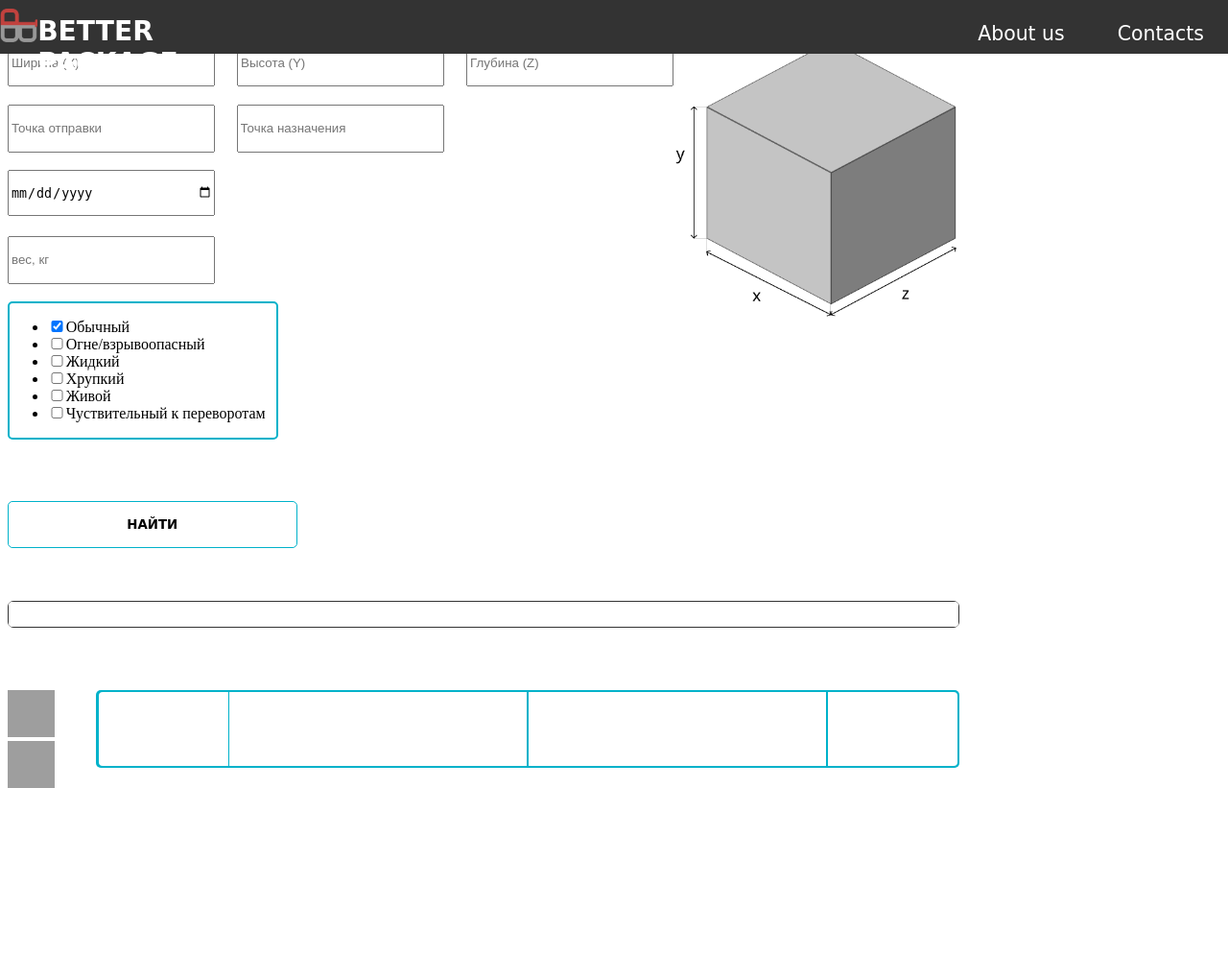
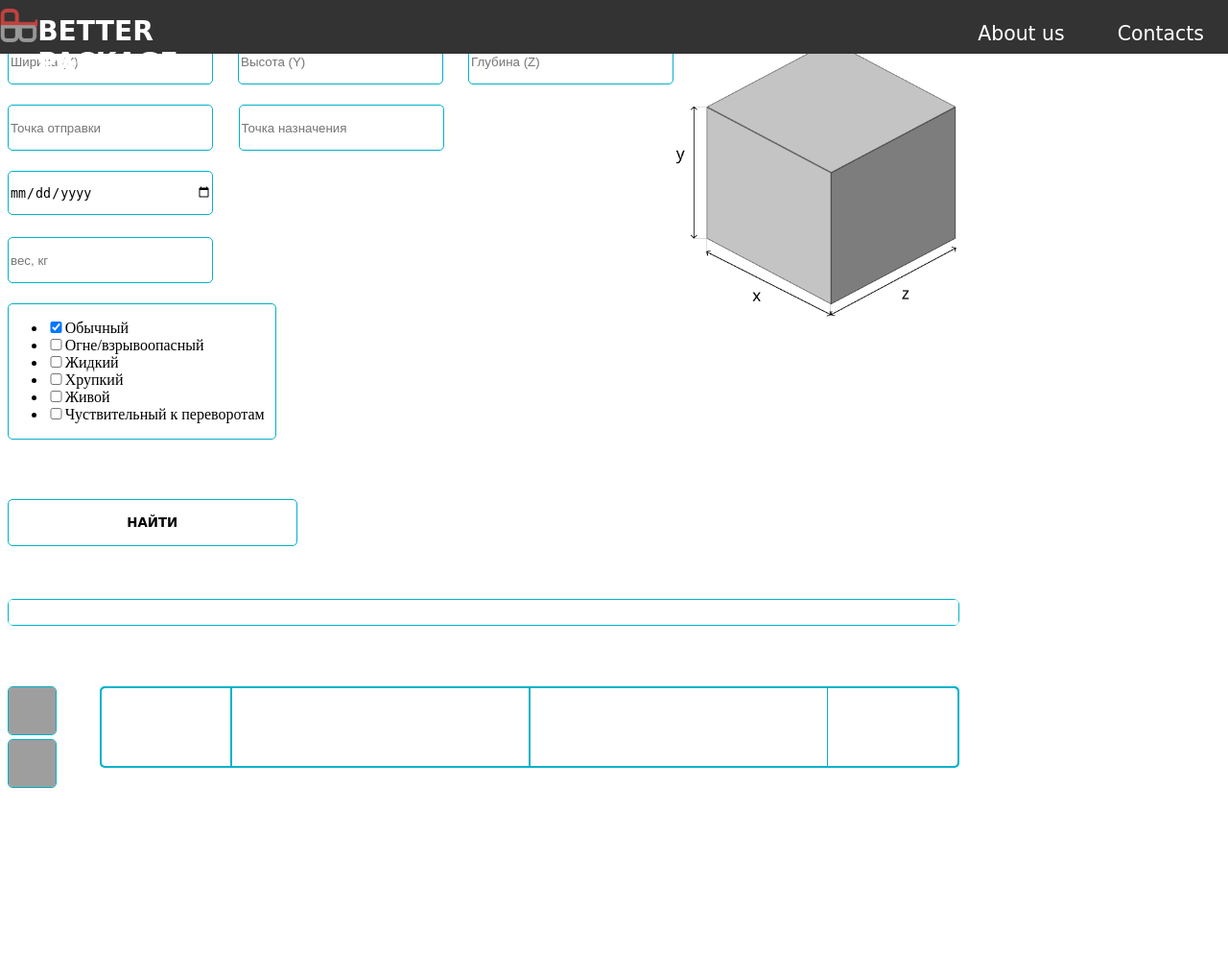
Before and after one commit to Miandic/better_package, a Flask app: page / in a window 1280 px wide. Shown: the top 1020 px of the page at 96% size. After the commit the page ends 821 px from the top, so only its background shows below. Run offline with Flask 2, Linux system fonts and the light colour scheme; some web fonts are replaced; grey boxes are pictures that could not be loaded.

Commit message:
chfnged buttons

```diff
--- a/static/css/style.css
+++ b/static/css/style.css
@@ -1,5 +1,5 @@
 body{
-  height: 200vh; width: 100%;
+   width: 100%;
   align-items: center;
 }
 h1, h2, h3, h4, h5, h6, p{margin: 0;}
@@ -138,22 +138,7 @@ h1, h2, h3, h4, h5, h6, p{margin: 0;}
   height: 100%;
 }
 
-input{
-  max-height: 49px; height: 100%;
-}
-input[type=number]{
-  min-width: 208px;
-  width: 30%;
-  height: 90%;
-}
-input[type=text]{
-  width: 45.8%;
-  height: 90%
-}
-input[type=date]{
-  height: 90%;
-  width: 100%;
-}
+
 button[type=button]{
   width: 100%;
   height: 100%;
@@ -164,6 +149,35 @@ button[type=button]{
   background-color: #fff;
   border-radius: 5px;
   border: 1px solid #00B2CA;
+
+  transition: color, background-color 0.15s linear;
+}
+button[type=button]:active{
+  background-color: #00B2CA;
+  color: white;
+}
+
+
+input{
+  max-height: 49px; height: 100%;
+  border: 1px solid #00B2CA;
+  border-radius: 5px;
+}
+input:focus{
+  border: 1px solid #6667ab;
+}
+input[type=number]{
+  min-width: 208px;
+  width: 30%;
+  height: 90%;
+}
+input[type=text]{
+  width: 45.8%;
+  height: 90%;
+}
+input[type=date]{
+  height: 90%;
+  width: 100%;
 }
 input[type=image]{
   max-width: 49px; width: 100%;
@@ -174,7 +188,7 @@ input[type=checkbox]{
 }
 .menu{
   border-radius: 5px;
-  border: 2px solid #00B2CA;
+  border: 1px solid #00B2CA;
 
   width: 40%;
 }
@@ -198,7 +212,7 @@ input[type=checkbox]{
 }
 .progress_bar{
   height: 20%;
-  border: 1px solid #333;
+  border: 1px solid #00B2CA;
   border-radius: 6px;
   white-space: nowrap;
 }
--- a/templates/index.html
+++ b/templates/index.html
@@ -24,7 +24,6 @@
   </div>
 </header>
 
-<form method="post">
   <div class="work_field">
     <div class="user_interface">
       <div class="forms">
@@ -84,7 +83,6 @@
       </div>
     </div>
   </div>
-</form>
 <script src="{{ url_for('static', filename='script.js') }}"></script>
 <script src="https://ajax.googleapis.com/ajax/libs/jquery/3.5.1/jquery.min.js"></script>
 </body>
```
